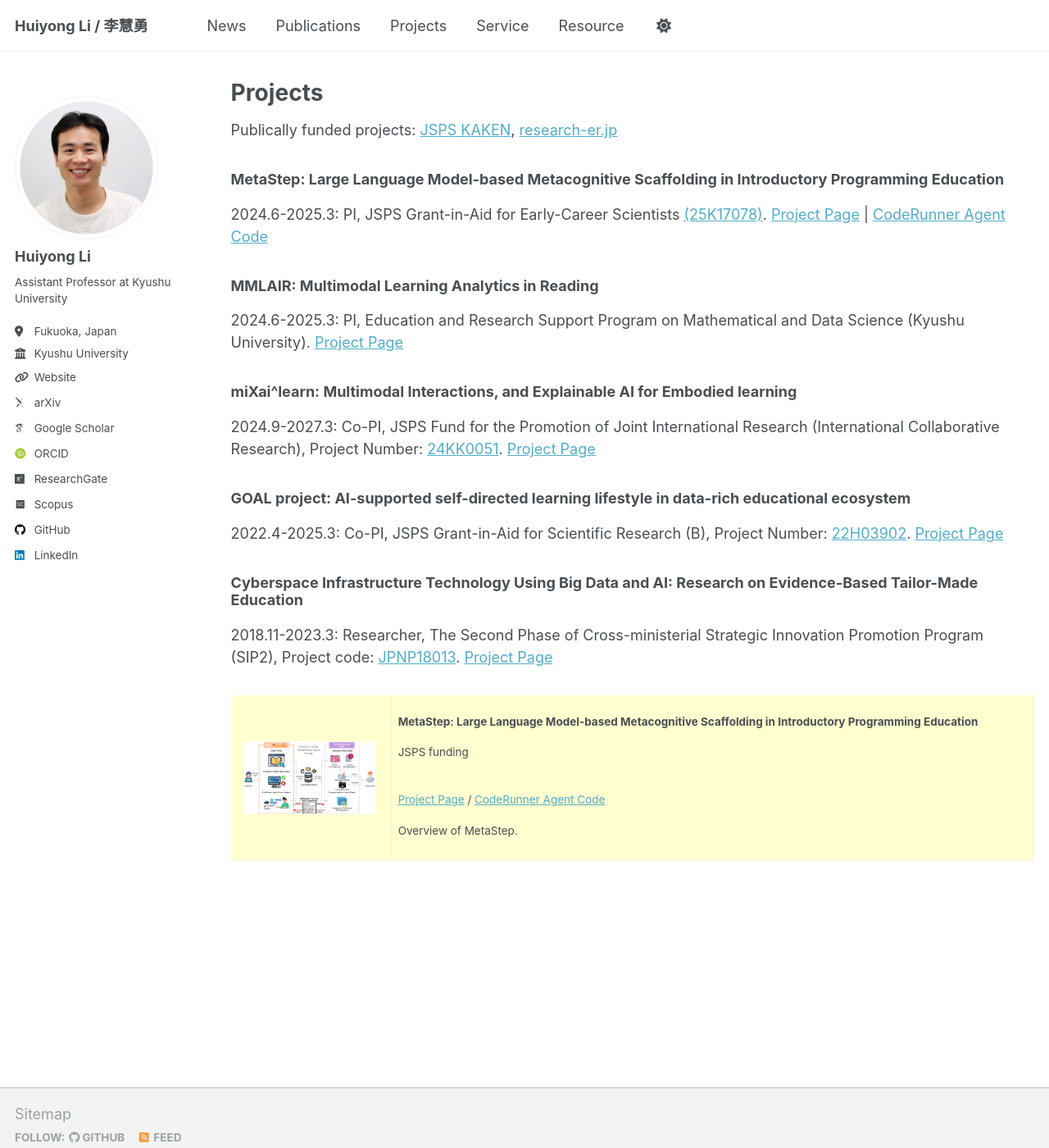
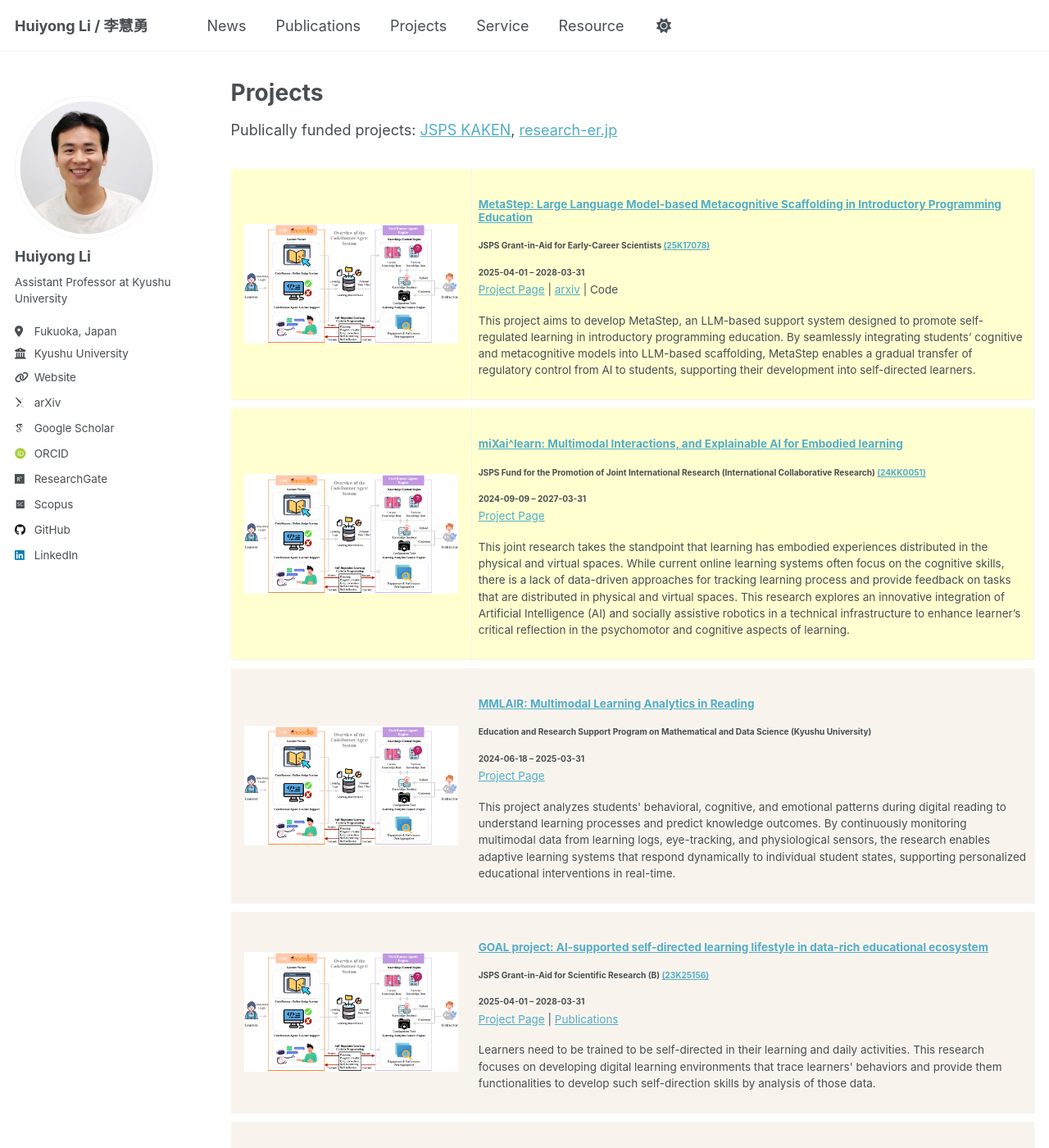
Before and after one commit to li-huiyong/li-huiyong.github.io, a Jekyll site: the page built from _pages/projects.md, in a window 1280 px wide and 1400 px high. Shown: the whole window at 82% size. Built offline with Jekyll 4.4.1, drawn with Linux system fonts in a browser that asks for light colours; some web fonts are replaced; some of the changed text lies outside the part shown.

Commit message:
add project in html style

```diff
--- a/_pages/projects.md
+++ b/_pages/projects.md
@@ -9,51 +9,143 @@ author_profile: true
 
 
 Publically funded projects: [JSPS KAKEN](https://nrid.nii.ac.jp/en/nrid/1000060913910/){:target="_blank"}, [research-er.jp](https://research-er.jp/researchers/view/992994){:target="_blank"}
-<!---  Title, Overview, Graph, funding, memebers, see https://www.tanichu.com/projects  -->
-
-### <span style="color: 0f1423">MetaStep: Large Language Model-based Metacognitive Scaffolding in Introductory Programming Education</span>
-
-2024.6-2025.3: PI, JSPS Grant-in-Aid for Early-Career Scientists [(25K17078)](https://kaken.nii.ac.jp/ja/grant/KAKENHI-PROJECT-25K17078/){:target="_blank"}. [Project Page](https://li-huiyong.github.io/MetaStep/){:target="_blank"} \| [CodeRunner Agent Code](https://github.com/open-aied/coderunner-agent){:target="_blank"}
-
-### <span style="color: 0f1423">MMLAIR: Multimodal Learning Analytics in Reading</span>
-
-2024.6-2025.3: PI, Education and Research Support Program on Mathematical and Data Science (Kyushu University). [Project Page](https://li-huiyong.github.io/MMLAIR/){:target="_blank"}
-
-### <span style="color: 0f1423">miXai^learn: Multimodal Interactions, and Explainable AI for Embodied learning</span>
-
-2024.9-2027.3: Co-PI, JSPS Fund for the Promotion of Joint International Research (International Collaborative Research), Project Number: [24KK0051](https://kaken.nii.ac.jp/en/grant/KAKENHI-PROJECT-24KK0051/){:target="_blank"}. [Project Page](https://sites.google.com/view/mixailearn/home){:target="_blank"}
 
 
-### <span style="color: 0f1423">GOAL project: AI-supported self-directed learning lifestyle in data-rich educational ecosystem</span>
-
-2022.4-2025.3: Co-PI, JSPS Grant-in-Aid for Scientific Research (B), Project Number: [22H03902](https://kaken.nii.ac.jp/en/grant/KAKENHI-PROJECT-22H03902/){:target="_blank"}. [Project Page](https://sites.google.com/view/letsgoal){:target="_blank"}
-
-### <span style="color: 0f1423">Cyberspace Infrastructure Technology Using Big Data and AI: Research on Evidence-Based Tailor-Made Education</span>
-
-2018.11-2023.3: Researcher, The Second Phase of Cross-ministerial Strategic Innovation Promotion Program (SIP2), Project code: [JPNP18013](https://www.nedo.go.jp/activities/ZZJP2_100126.html){:target="_blank"}. [Project Page](https://www.let.media.kyoto-u.ac.jp/en/project/sip/){:target="_blank"}
-
-
-<!---  Test html page  -->
+<!---  New html page  -->
 <table style="width:100%;border:0px;border-spacing:0px 10px;border-collapse:separate;margin-right:auto;margin-left:auto;"><tbody>
 <tr bgcolor="#ffffd0">
-      <td style="padding:16px;width:20%;vertical-align:middle">
-        <a href="https://li-huiyong.github.io/MetaStep">
-          <img src="/images/coderunner-agent.png" width="160">
-        </a>
+      <td style="padding:16px;width:30%;vertical-align:middle">
+          <img src="/images/coderunner-agent.png" width="100%">
       </td>
-      <td style="padding:8px;width:80%;vertical-align:middle">
-        <p>
-          <span style="font-weight: bold;">MetaStep: Large Language Model-based Metacognitive Scaffolding in Introductory Programming Education</span>
-        </p>
-        <p>JSPS funding</p>
-        <br>
+      <td style="padding:8px;width:70%;vertical-align:middle">
+        <h3>
+	  <a href="https://li-huiyong.github.io/MetaStep">
+            <span style="font-weight: bold;">
+	      MetaStep: Large Language Model-based Metacognitive Scaffolding in Introductory Programming Education
+	    </span>
+	  </a>
+        </h3>
+        <h4>
+	  JSPS Grant-in-Aid for Early-Career Scientists <a href="https://kaken.nii.ac.jp/ja/grant/KAKENHI-PROJECT-25K17078/">(25K17078)</a>
+	</h4>
+        <h4>
+	  2025-04-01 – 2028-03-31
+	</h4>
         <a href="https://li-huiyong.github.io/MetaStep">Project Page</a>
-        /
-        <a href="https://github.com/open-aied/coderunner-agent">CodeRunner Agent Code</a>
+	|
+        <a href="https://doi.org/10.48550/arXiv.2504.03068">arxiv</a>
+        | Code
         <p></p>
         <p>
-	Overview of MetaStep.
+This project aims to develop MetaStep, an LLM-based support system designed to promote self-regulated learning in introductory programming education. By seamlessly integrating students’ cognitive and metacognitive models into LLM-based scaffolding, MetaStep enables a gradual transfer of regulatory control from AI to students, supporting their development into self-directed learners.
         </p>
       </td>
 </tr>
+
+<tr bgcolor="#ffffd0">
+      <td style="padding:16px;width:30%;vertical-align:middle">
+          <img src="/images/coderunner-agent.png" width="100%">
+      </td>
+      <td style="padding:8px;width:70%;vertical-align:middle">
+        <h3>
+	  <a href="https://sites.google.com/view/mixailearn/home">
+            <span style="font-weight: bold;">
+	      miXai^learn: Multimodal Interactions, and Explainable AI for Embodied learning
+	    </span>
+	  </a>
+        </h3>
+        <h4>
+	  JSPS Fund for the Promotion of Joint International Research (International Collaborative Research) <a href="https://kaken.nii.ac.jp/en/grant/KAKENHI-PROJECT-24KK0051/">(24KK0051)</a>
+	</h4>
+        <h4>
+	  2024-09-09 – 2027-03-31
+	</h4>
+        <a href="https://sites.google.com/view/mixailearn/home">Project Page</a>
+        <p></p>
+        <p>
+This joint research takes the standpoint that learning has embodied experiences distributed in the physical and virtual spaces. While current online learning systems often focus on the cognitive skills, there is a lack of data-driven approaches for tracking learning process and provide feedback on tasks that are distributed in physical and virtual spaces. This research explores an innovative integration of Artificial Intelligence (AI) and socially assistive robotics in a technical infrastructure to enhance learner’s critical reflection in the psychomotor and cognitive aspects of learning.
+        </p>
+      </td>
+</tr>
+
+ <tr bgcolor="#f8f4ed">
+      <td style="padding:16px;width:30%;vertical-align:middle">
+          <img src="/images/coderunner-agent.png" width="100%">
+      </td>
+      <td style="padding:8px;width:70%;vertical-align:middle">
+        <h3>
+	  <a href="https://li-huiyong.github.io/MMLAIR">
+            <span style="font-weight: bold;">MMLAIR: Multimodal Learning Analytics in Reading</span>
+	  </a>
+        </h3>
+        <h4>
+	  Education and Research Support Program on Mathematical and Data Science (Kyushu University)
+	</h4>
+        <h4>
+	  2024-06-18 – 2025-03-31
+	</h4>
+        <a href="https://li-huiyong.github.io/MMLAIR">Project Page</a>
+        <p></p>
+        <p>
+This project analyzes students' behavioral, cognitive, and emotional patterns during digital reading to understand learning processes and predict knowledge outcomes. By continuously monitoring multimodal data from learning logs, eye-tracking, and physiological sensors, the research enables adaptive learning systems that respond dynamically to individual student states, supporting personalized educational interventions in real-time.
+        </p>
+      </td>
+</tr>
+
+<tr bgcolor="#f8f4ed">
+      <td style="padding:16px;width:30%;vertical-align:middle">
+          <img src="/images/coderunner-agent.png" width="100%">
+      </td>
+      <td style="padding:8px;width:70%;vertical-align:middle">
+        <h3>
+	  <a href="https://sites.google.com/view/letsgoal">
+            <span style="font-weight: bold;">
+	      GOAL project: AI-supported self-directed learning lifestyle in data-rich educational ecosystem
+	    </span>
+	  </a>
+        </h3>
+        <h4>
+	  JSPS Grant-in-Aid for Scientific Research (B) <a href="https://kaken.nii.ac.jp/ja/grant/KAKENHI-PROJECT-23K25156/">(23K25156)</a>
+	</h4>
+        <h4>
+	  2025-04-01 – 2028-03-31
+	</h4>
+        <a href="https://sites.google.com/view/letsgoal">Project Page</a>
+	|
+        <a href="https://sites.google.com/view/letsgoal/publication">Publications</a>
+        <p></p>
+        <p>
+Learners need to be trained to be self-directed in their learning and daily activities. This research focuses on developing digital learning environments that trace learners' behaviors and provide them functionalities to develop such self-direction skills by analysis of those data.
+        </p>
+      </td>
+</tr>
+
+<tr bgcolor="#f8f4ed">
+      <td style="padding:16px;width:30%;vertical-align:middle">
+          <img src="/images/coderunner-agent.png" width="100%">
+      </td>
+      <td style="padding:8px;width:70%;vertical-align:middle">
+        <h3>
+	  <a href="https://www.let.media.kyoto-u.ac.jp/en/project/sip/">
+            <span style="font-weight: bold;">
+	      Cyberspace Infrastructure Technology Using Big Data and AI: Research on Evidence-Based Tailor-Made Education
+	    </span>
+	  </a>
+        </h3>
+        <h4>
+	  The Second Phase of Cross-ministerial Strategic Innovation Promotion Program (SIP2) <a href="https://www.nedo.go.jp/activities/ZZJP2_100126.html">(JPNP18013)</a>
+	</h4>
+        <h4>
+	  2018.11.15 - 2023.3.31
+	</h4>
+        <a href="https://www.let.media.kyoto-u.ac.jp/en/project/sip/">Project Page</a>
+	|
+        <a href="https://www8.cao.go.jp/cstp/gaiyo/sip/sip2_seika/big3.pdf">Final Report in JP (p.31-36)</a>
+        <p></p>
+        <p>
+In this research, we collect and analyze learning data logs which is otherwise difficult to synthesize automatically and requires advanced interaction tracking. The approach consumes the domain knowledge of learning and cognitive science, artificial intelligence, and information and communication infrastructure technology. By researching and developing the AI driven pedagogical platform, we aim to realize a precision education that can be tailored to the characteristics of learners based on evidence.
+        </p>
+      </td>
+</tr>
+
 </tbody></table>
```
